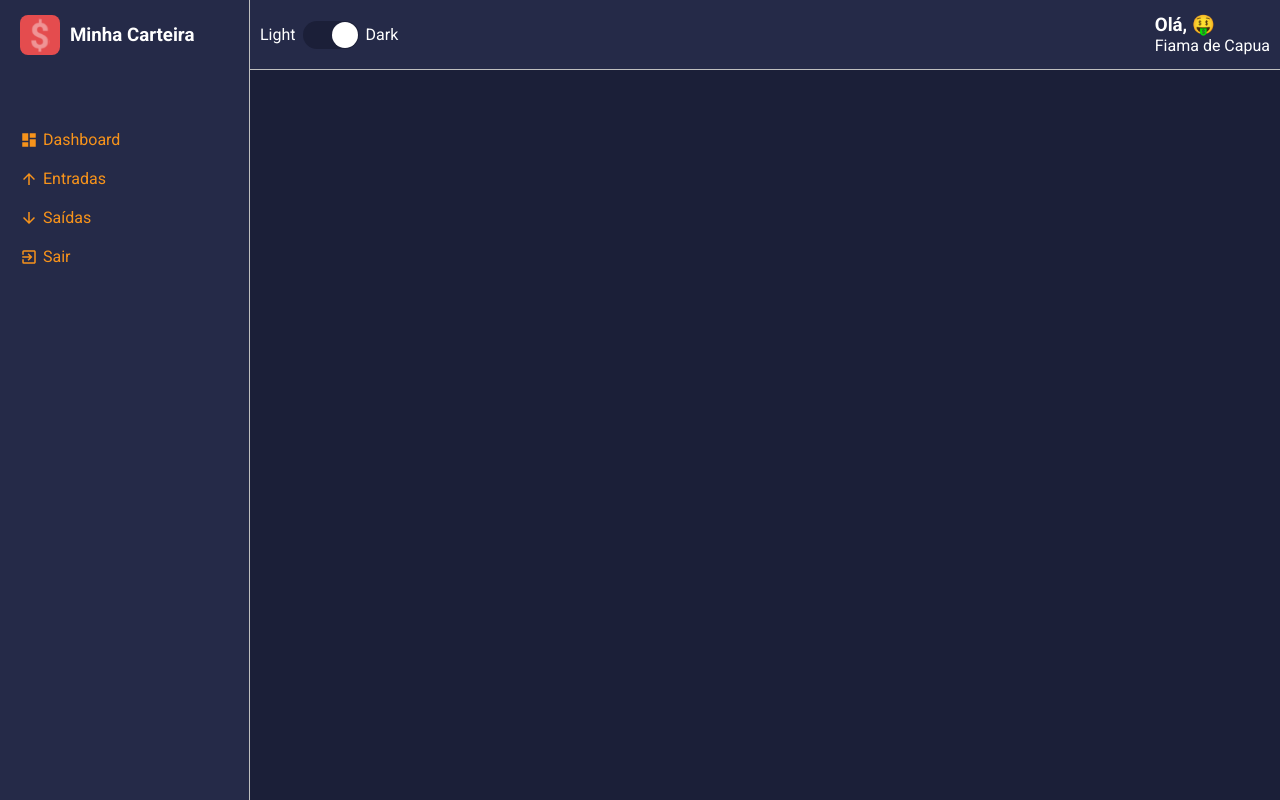
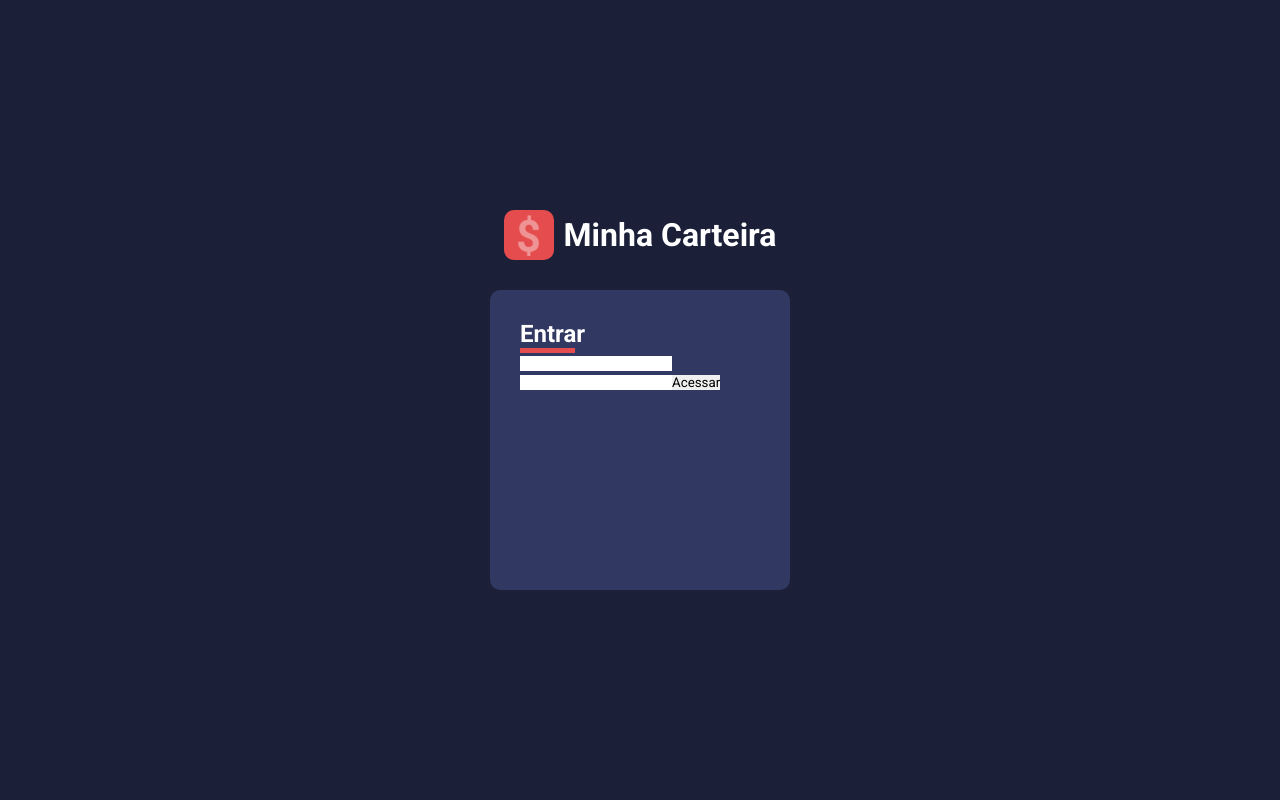
Before and after one commit to FihCapua/my-dashboard, a React (Create React App) app: page / in a window 1280 px wide. Built offline with nearby package versions, Linux system fonts and the light colour scheme.

Commit message:
(feat) login screen created

```diff
--- a/public/index.html
+++ b/public/index.html
@@ -6,7 +6,7 @@
     <link href="https://fonts.googleapis.com/css2?family=Roboto:wght@300;400;500;700&display=swap" rel="stylesheet">
     <meta name="viewport" content="width=device-width, initial-scale=1" />
 
-    <title>My Dashboard</title>
+    <title>Minha Carteira</title>
   </head>
   <body>
     <noscript>You need to enable JavaScript to run this app.</noscript>
--- a/src/pages/SignIn/index.tsx
+++ b/src/pages/SignIn/index.tsx
@@ -1,9 +1,25 @@
-import React from "react";
+import React from 'react';
+import LogoImg from '../../assets/logo.svg';
+import { Container, Logo, Form, FormTitle } from './styles';
 
 const SignIn: React.FC = () => {
     return (
-        <h1>SignIn</h1>
+        <Container>
+            <Logo>
+                <img src={LogoImg} alt="Minha Carteira" />
+                <h1>Minha Carteira</h1>
+            </Logo>
+
+            <Form>
+                <FormTitle>Entrar</FormTitle>
+
+                <input type="text"></input>
+                <input type="text"></input>
+
+                <button type="submit">Acessar</button>
+            </Form>
+        </Container>
     );
-}
+};
 
 export default SignIn;
--- /dev/null
+++ b/src/pages/SignIn/styles.ts
@@ -0,0 +1,40 @@
+import styled from 'styled-components';
+
+export const Container = styled.div`
+    height: 100vh;
+    display: flex;
+    flex: 1;
+    flex-direction: column;
+    justify-content: center;
+    align-items: center;
+    background-color: ${(props) => props.theme.colors.primary};
+`;
+
+export const Logo = styled.div`
+    display: flex;
+    align-items: center;
+    margin-bottom: 30px;
+
+    h1 {
+        color: ${(props) => props.theme.colors.white};
+        margin-left: 10px;
+    }
+`;
+
+export const Form = styled.form`
+    width: 300px;
+    height: 300px;
+    padding: 30px;
+    border-radius: 10px;
+    background-color: ${(props) => props.theme.colors.tertiary};
+`;
+
+export const FormTitle = styled.h2`
+    color: ${(props) => props.theme.colors.white};
+    &:after {
+        content: '';
+        display: block;
+        width: 55px;
+        border-bottom: 5px solid ${(props) => props.theme.colors.warning};
+    }
+`;
--- /dev/null
+++ b/src/routes/auth.routes.tsx
@@ -0,0 +1,12 @@
+import React from 'react';
+import { Switch, Route } from 'react-router-dom';
+
+import SignIn from '../pages/SignIn';
+
+const AuthRoutes: React.FC = () => (
+    <Switch>
+        <Route component={SignIn} />
+    </Switch>
+);
+
+export default AuthRoutes;
--- a/src/routes/index.tsx
+++ b/src/routes/index.tsx
@@ -1,11 +1,12 @@
 import React from 'react';
 import { BrowserRouter } from 'react-router-dom';
 
-import App from './app.routes';
+// import App from './app.routes';
+import Auth from './auth.routes';
 
 const Routes: React.FC = () => (
     <BrowserRouter>
-        <App />
+        <Auth />
     </BrowserRouter>
 );
 
```
